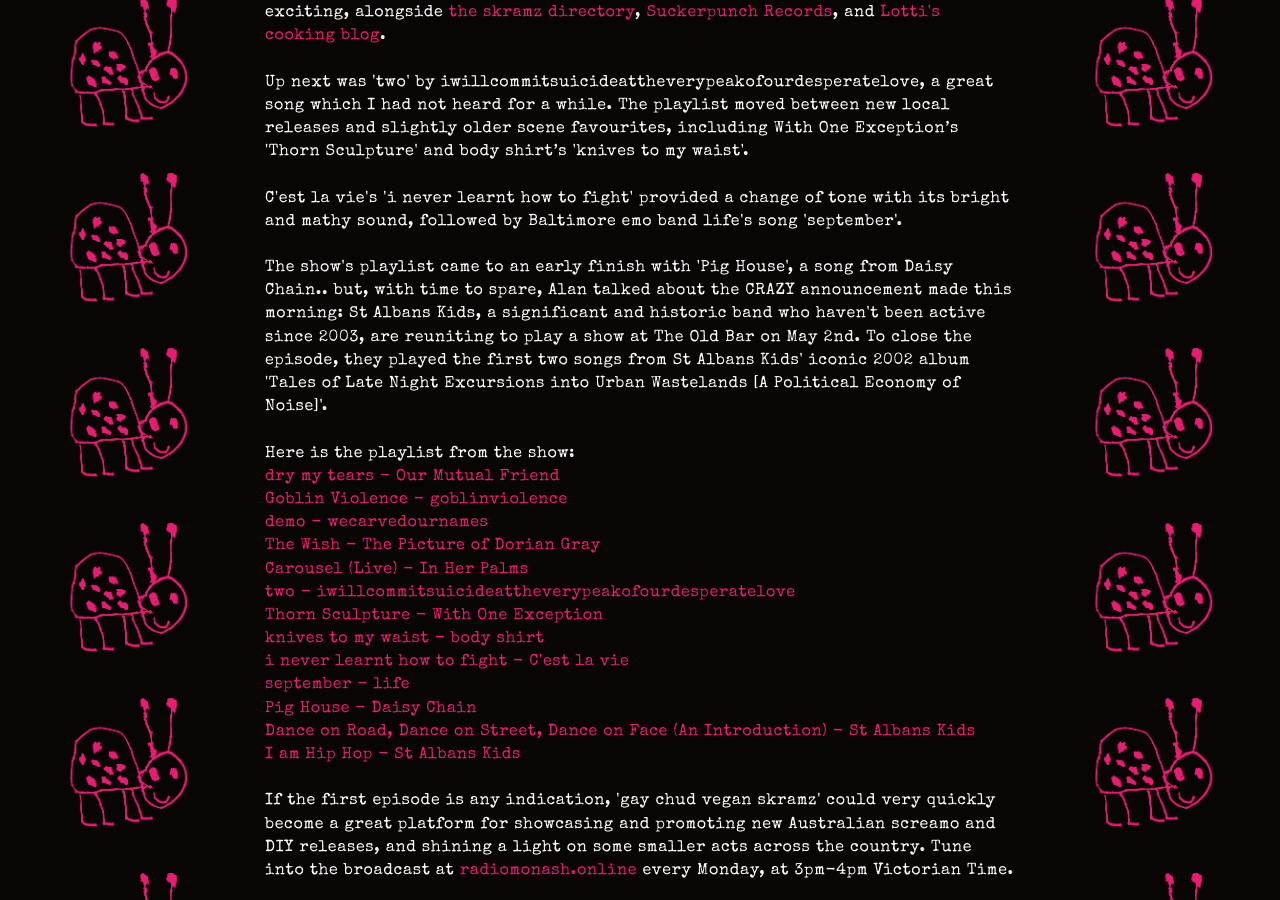
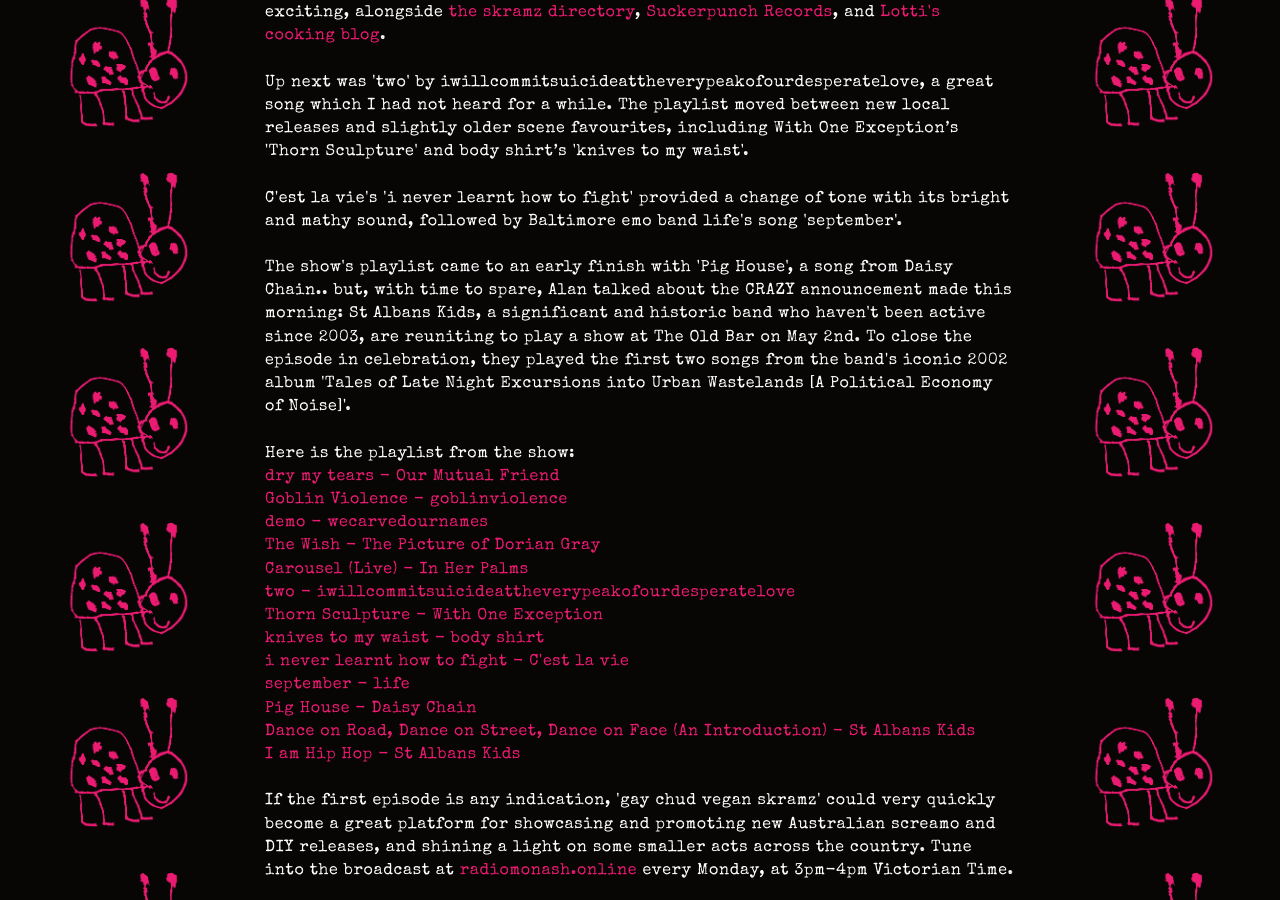
Before and after one commit to xxiwriterecipesnotlovelettersxx/xxiwriterecipesnotlovelettersxx.github.io, a Jekyll site: the page built from _posts/2026-03-09-gay-chud-vegan-skramz.md, in a window 1280 px wide and 900 px high, scrolled down 1618 px. Built offline with Jekyll 4.4.1, drawn with Linux system fonts in a browser that asks for light colours.

Commit message:
Update 2026-03-09-gay-chud-vegan-skramz.md

```diff
--- a/_posts/2026-03-09-gay-chud-vegan-skramz.md
+++ b/_posts/2026-03-09-gay-chud-vegan-skramz.md
@@ -28,7 +28,7 @@ Up next was 'two' by iwillcommitsuicideattheverypeakofourdesperatelove, a great
 <br><br>
 C'est la vie's 'i never learnt how to fight' provided a change of tone with its bright and mathy sound, followed by Baltimore emo band life's song 'september'.
 <br><br>
-The show's playlist came to an early finish with 'Pig House', a song from Daisy Chain.. but, with time to spare, Alan talked about the CRAZY announcement made this morning: St Albans Kids, a significant and historic band who haven't been active since 2003, are reuniting to play a show at The Old Bar on May 2nd. To close the episode, they played the first two songs from St Albans Kids' iconic 2002 album 'Tales of Late Night Excursions into Urban Wastelands [A Political Economy of Noise]'.
+The show's playlist came to an early finish with 'Pig House', a song from Daisy Chain.. but, with time to spare, Alan talked about the CRAZY announcement made this morning: St Albans Kids, a significant and historic band who haven't been active since 2003, are reuniting to play a show at The Old Bar on May 2nd. To close the episode in celebration, they played the first two songs from the band's iconic 2002 album 'Tales of Late Night Excursions into Urban Wastelands [A Political Economy of Noise]'.
 <br><br>
 Here is the playlist from the show:
 <br>
```
